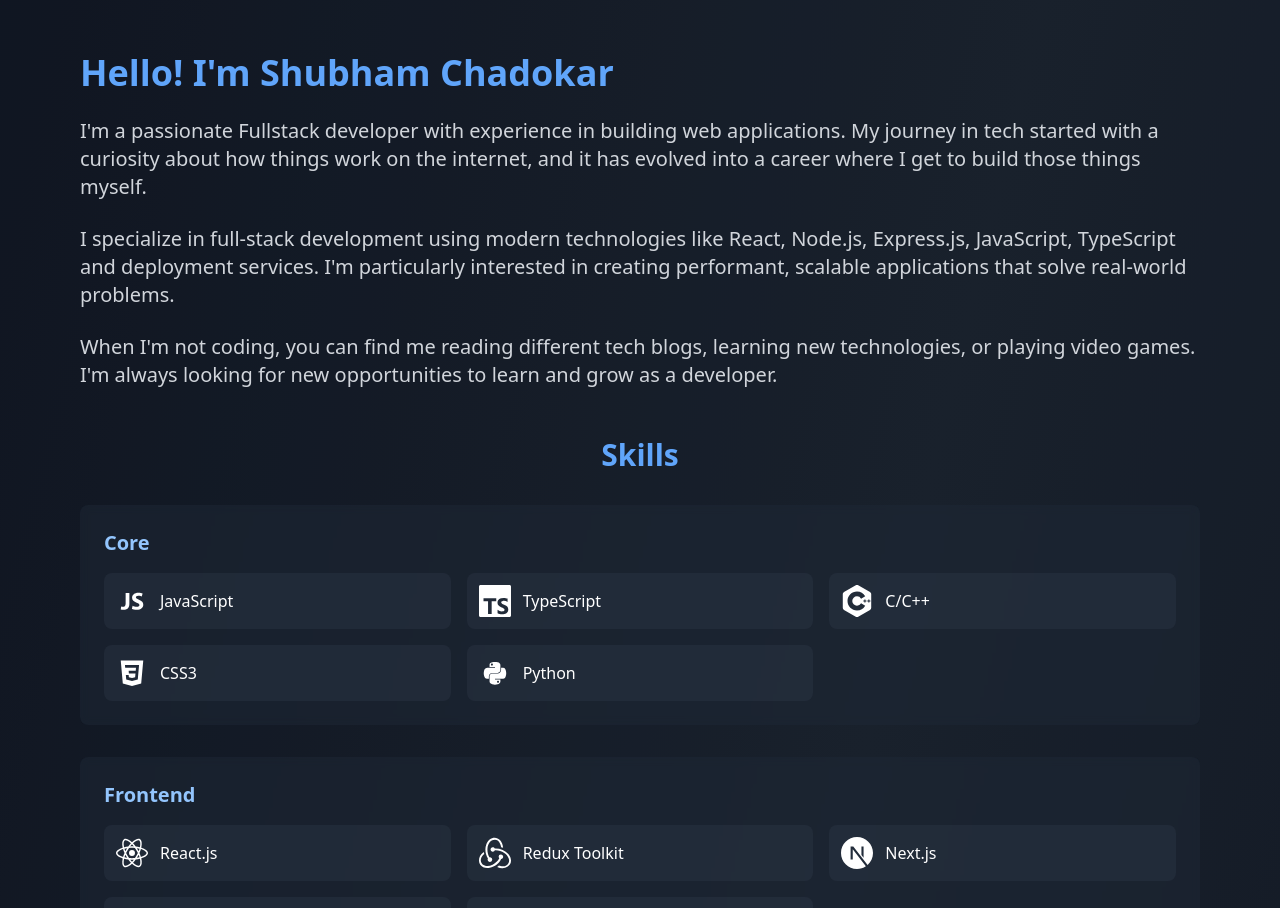
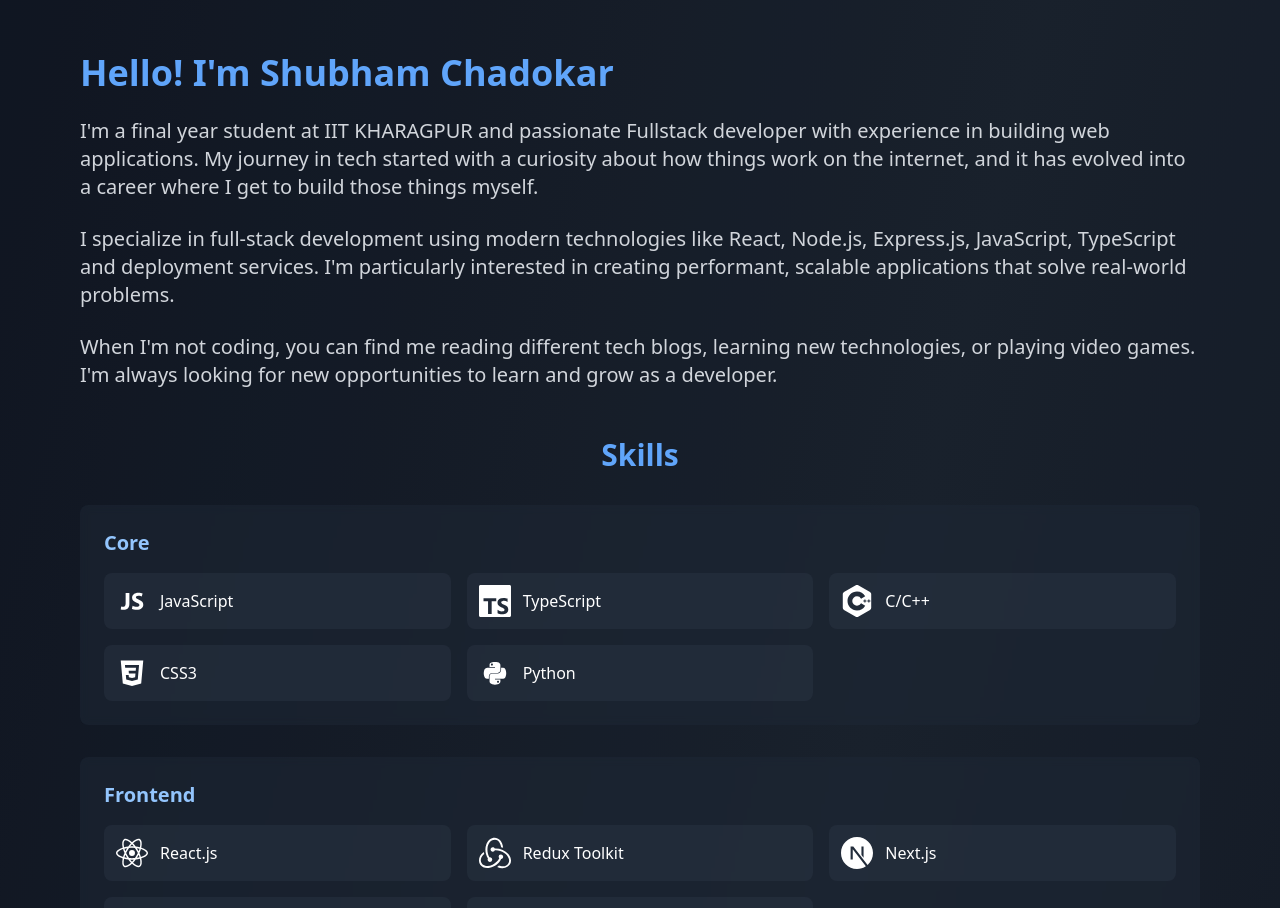
Before and after one commit to Chadokar/portfolio, a React (Vite) app: page / in a window 1280 px wide. Shown: the part 995-1903 px from the top of the page. Built offline with nearby package versions, Linux system fonts and the light colour scheme.

Commit message:
minor updates

```diff
--- a/src/components/About.tsx
+++ b/src/components/About.tsx
@@ -49,10 +49,11 @@
               Hello! I'm Shubham Chadokar
             </h2>
             <p className="text-xl text-gray-300">
-              I'm a passionate Fullstack developer with experience in building
-              web applications. My journey in tech started with a curiosity
-              about how things work on the internet, and it has evolved into a
-              career where I get to build those things myself.
+              I'm a final year student at IIT KHARAGPUR and passionate Fullstack
+              developer with experience in building web applications. My journey
+              in tech started with a curiosity about how things work on the
+              internet, and it has evolved into a career where I get to build
+              those things myself.
             </p>
             <p className="text-xl text-gray-300">
               I specialize in full-stack development using modern technologies
```
